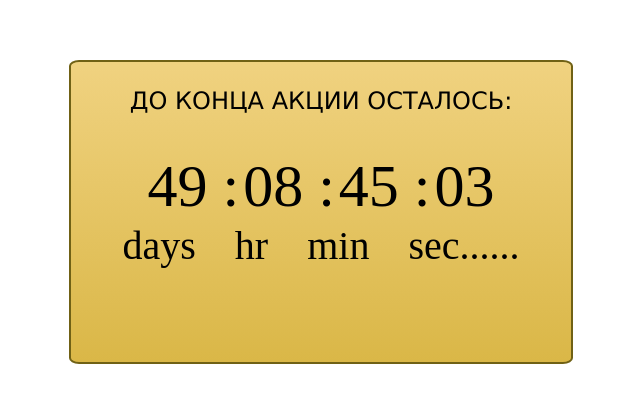
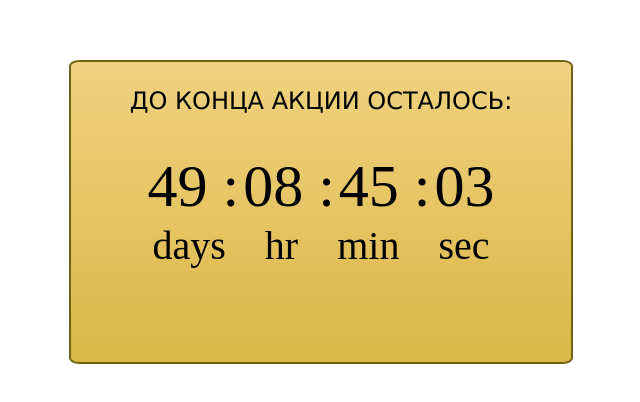
Before and after one commit to lacavalier/countsale, a plain HTML site: page index.html in a window 1280 px wide. Shown: the part 188-590 px from the top of the page, without its empty margins (319-959 px from the left). Drawn offline with Linux system fonts and the light colour scheme.

Commit message:
Update index.html

```diff
--- a/index.html
+++ b/index.html
@@ -17,7 +17,7 @@
         <div class="days1">days</div>
         <div class="hours1">hr</div>
         <div class="minutes1">min</div>
-        <div class="seconds1">sec......</div>
+        <div class="seconds1">sec</div>
       </div>
       <script src="countrevers.js"></script>
     </div>
```
